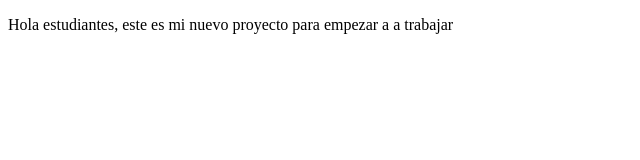
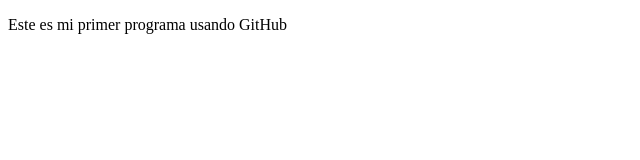
Before and after one commit to TheSpartan0110/ProyectoDemoCursoPrework, a plain HTML site: page index.html in a window 1280 px wide. Shown: the whole page, without its empty margins (0-640 px from the left). Drawn offline with Linux system fonts and the light colour scheme.

Commit message:
Cambios para primer ensayo en Git

```diff
--- a/index.html
+++ b/index.html
@@ -8,8 +8,7 @@
 </head>
 <body>
     <p>
-        Hola estudiantes, este es mi nuevo
-        proyecto para empezar a a trabajar
+        Este es mi primer programa usando GitHub
     </p>
 </body>
 </html>
```
